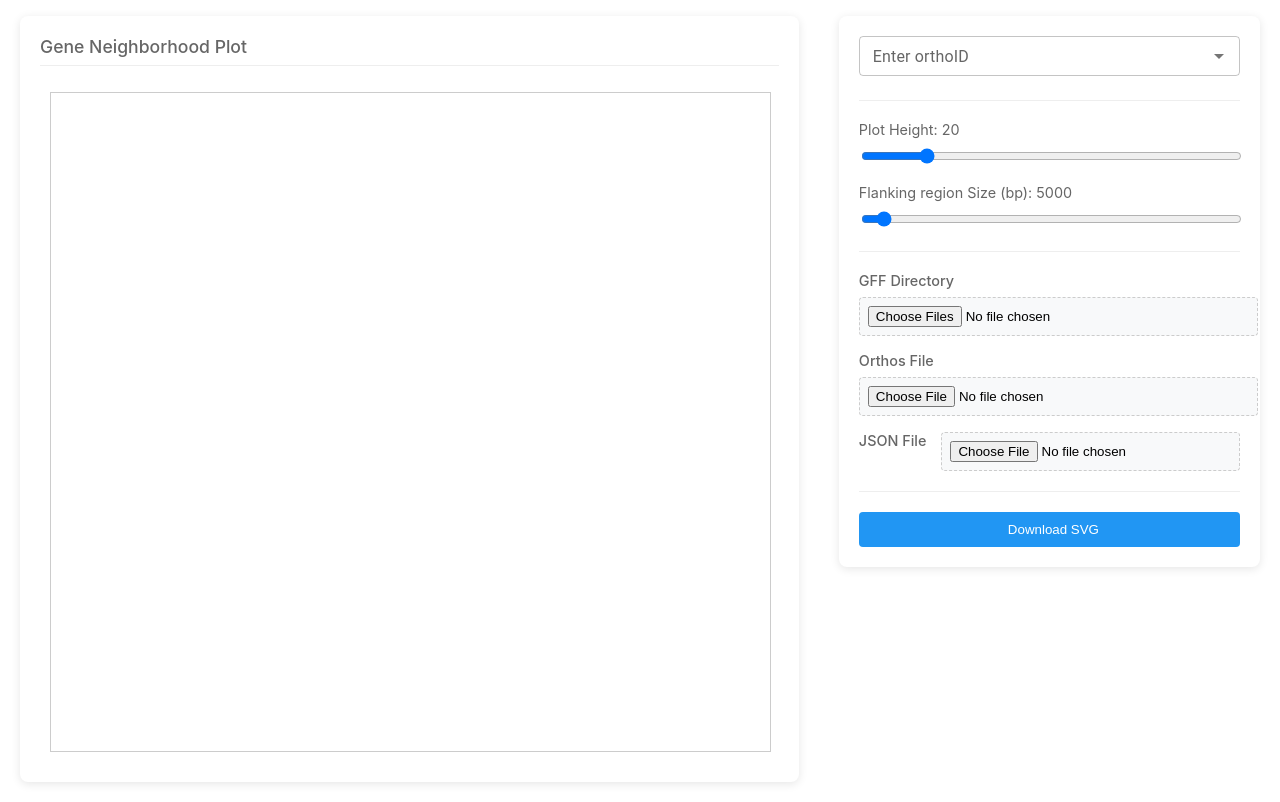
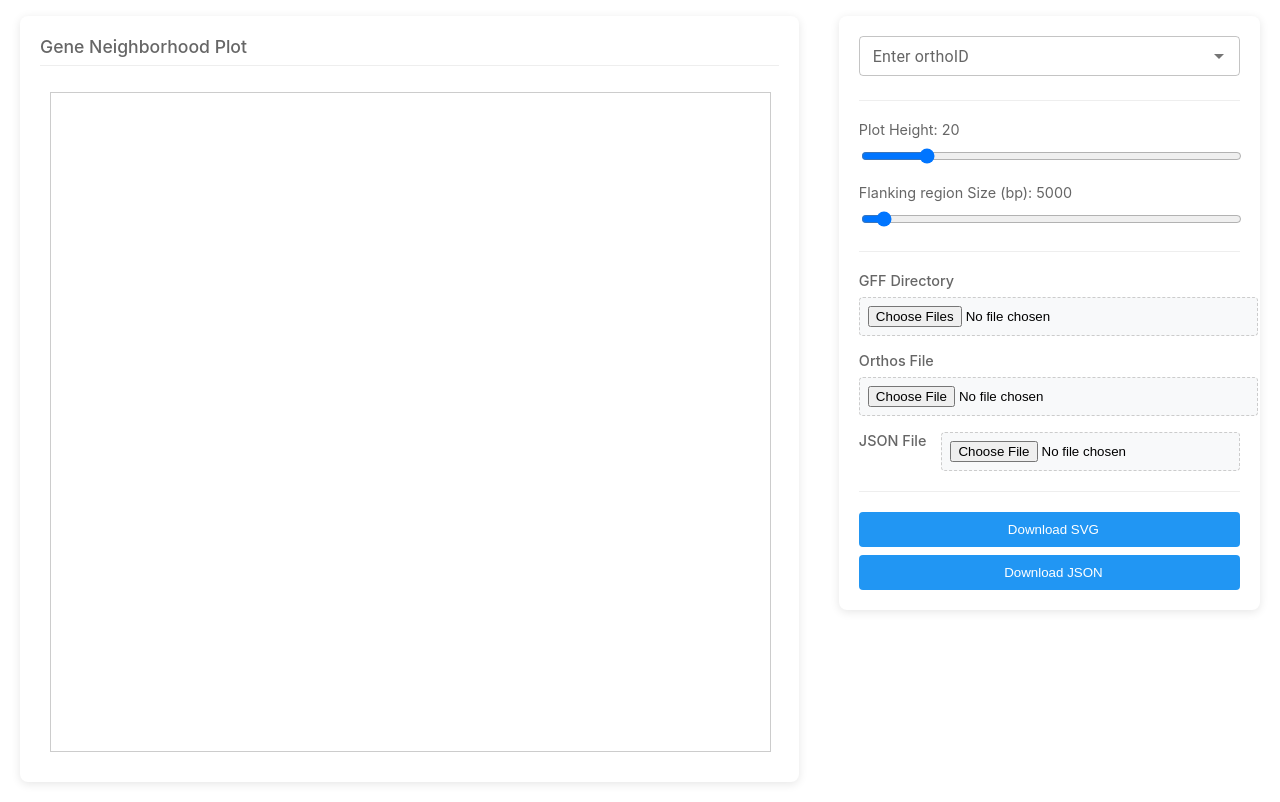
Before and after one commit to littlelegz/orthoplotjs, a React (Vite) app in the folder sample-app/: page / in a window 1280 px wide. Built offline with nearby package versions, Linux system fonts and the light colour scheme.

Commit message:
json download

```diff
--- a/sample-app/src/App.jsx
+++ b/sample-app/src/App.jsx
@@ -417,6 +417,24 @@ function App() {
     reader.readAsText(file);
   };
 
+  const handleJsonDownload = () => {
+    if (!genomeObjs) return;
+
+    const jsonString = JSON.stringify(genomeObjs, null, 2);
+    const blob = new Blob([jsonString], { type: 'application/json' });
+    const url = URL.createObjectURL(blob);
+
+    const link = document.createElement('a');
+    link.href = url;
+    link.download = `genome_data_${Date.now()}.json`;
+    document.body.appendChild(link);
+    link.click();
+
+    // Cleanup
+    document.body.removeChild(link);
+    URL.revokeObjectURL(url);
+  };
+
   const dblclickedOn = (event, data) => {
     setContextMenu({
       open: true,
@@ -551,6 +569,16 @@ function App() {
             <i className="fa fa-download" />
             Download SVG
           </button>
+
+          <button
+            className="download-button"
+            onClick={handleJsonDownload}
+            style={{ marginTop: '8px' }}
+            disabled={!genomeObjs}
+          >
+            <i className="fa fa-download" />
+            Download JSON
+          </button>
         </div>
       </div>
       <Menu
```
